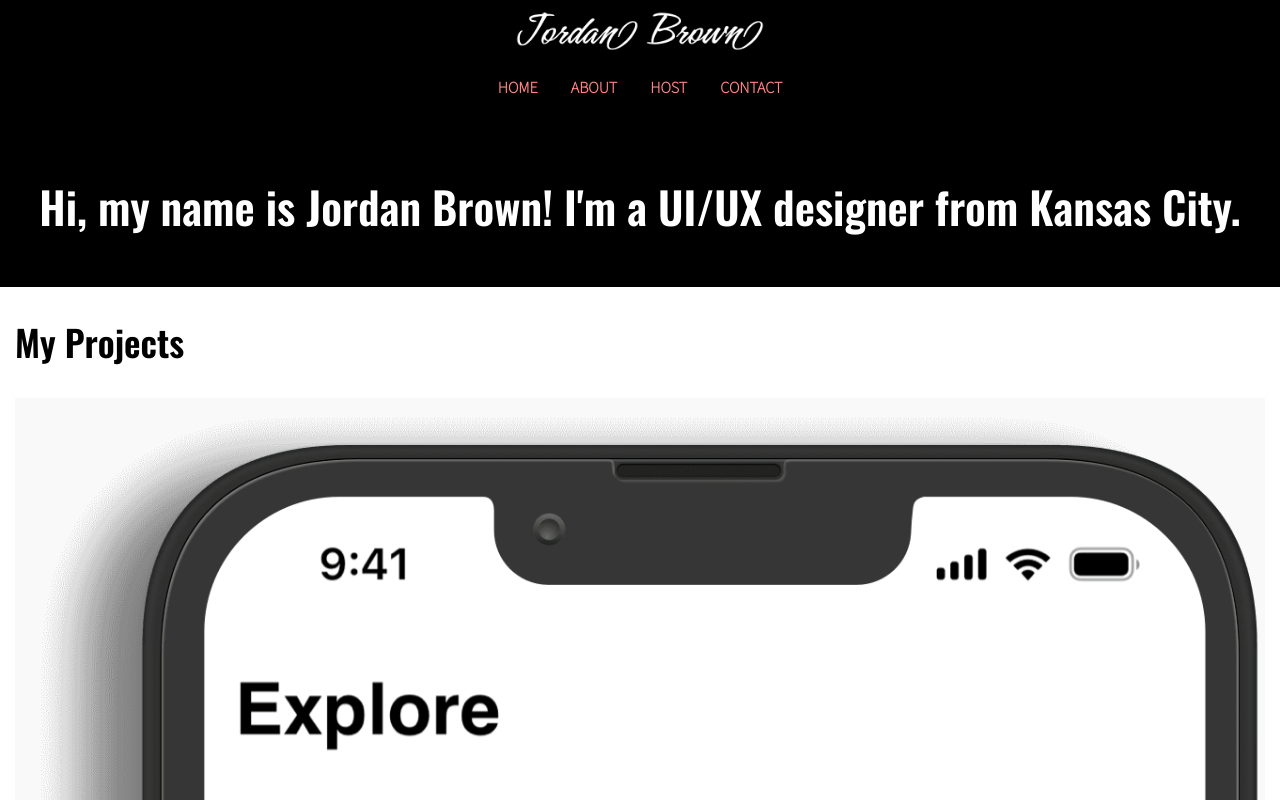
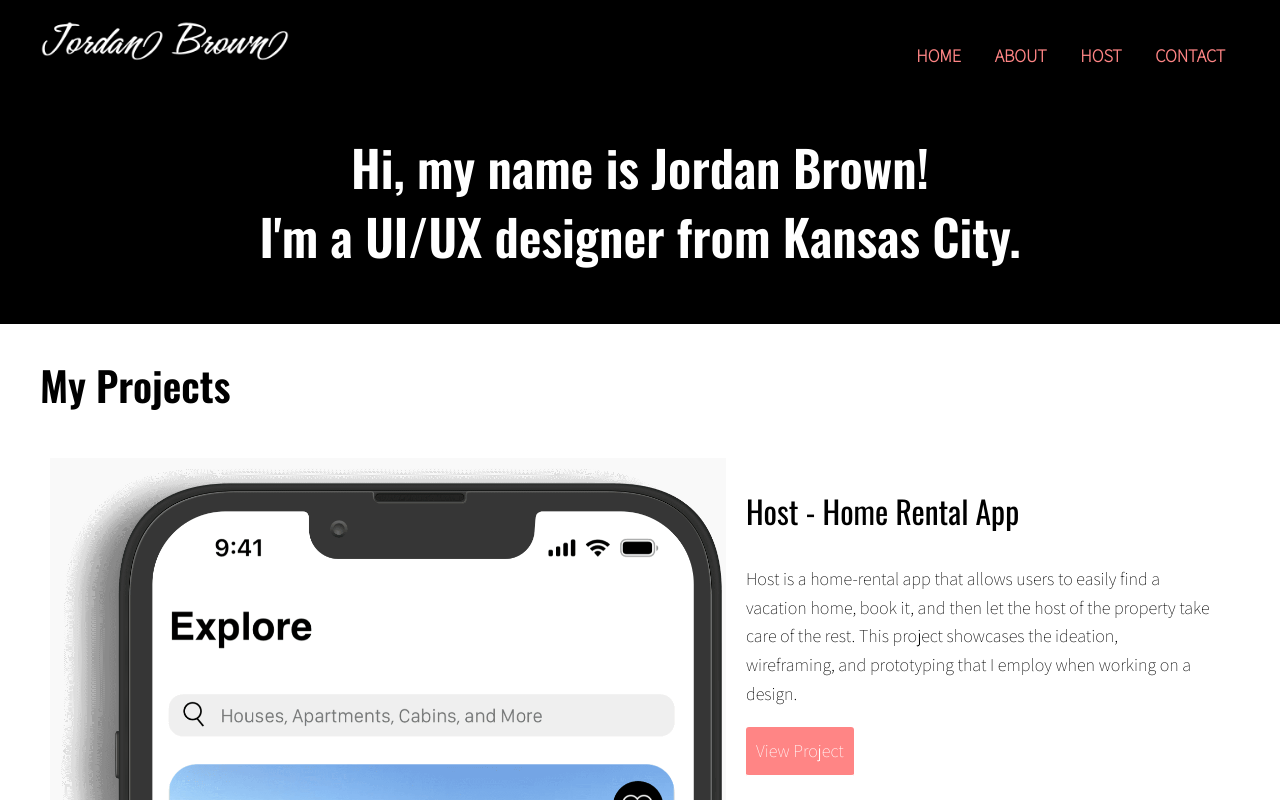
Before and after one commit to jwbrownks/portfolio-website, a plain HTML site: page index.html in a window 1280 px wide. Shown: the top 800 px of the page. Drawn offline with nearby package versions, Linux system fonts and the light colour scheme.

Commit message:
added/updated media queries

```diff
--- a/css/style.css
+++ b/css/style.css
@@ -8,7 +8,7 @@ Accent Color (Light Red): #ff8585
 body {
     background-color: #ffffff;
     font-family: 'Assistant', sans-serif;
-    font-size: 16px;
+    font-size: 18px;
     font-weight: 300;
     line-height: 1.6;
     color: #000000;
@@ -152,6 +152,12 @@ body {
     margin: 25px 0; /* 25px top and bottom, 0 left and right */
   }
 
+  .row::after {
+    content: "";
+    clear: both;
+    display: table;
+  }
+
   #hero h1 {
     text-align: center;
   }
@@ -165,6 +171,11 @@ body {
     padding: 20px 0;
     display: inline-block;
     width: 100%;
+    text-align: center;
+  }
+
+  #hero span {
+    display: block;
   }
 
   #welcome {
@@ -182,3 +193,55 @@ body {
     background-color: #000000;
     color: #ffffff;
   }
+
+  #about-page h3 {
+    margin-top: 0;
+  }
+
+
+  /* Breakpoints */
+
+  /* Medium Devices */
+  @media only screen and (min-width: 640px) {
+    header {
+      text-align: unset;
+      padding: 20px 0 13px;
+    }
+
+    nav {
+      width: auto;
+      float: right;
+      margin-top: 4px;
+    }
+
+    #hero {
+     margin-top: -10px;
+    }
+
+    .col-md-6 {
+      width: 45%;
+    }
+
+    [class*="col-"] {
+      float: left;
+      padding: 10px;
+    }
+  }
+
+  /* Large Devices */
+  @media only screen and (min-width: 1024px) {
+    .col-lg-7 {width: 56.33%;}
+
+    .col-lg-5 {width: 38.66%;}
+
+    .container {
+      max-width: 1200px;
+      margin-left: auto;
+      margin-right: auto;
+    }
+  }
+
+  /* Extra Large Devices */
+  @media only screen and (min-width: 1440px) {
+
+  }
--- a/index.html
+++ b/index.html
@@ -44,17 +44,13 @@
                     <div class="container">
                         <h2>My Projects</h2>
                         <div class="row"><!-- open row that holds (2) columns for project -->
-                            <div><!-- open first column (used for image) -->
+                            <div class="col-md-6 col-lg-7"><!-- open first column (used for image) -->
                                 <picture>
                                     <source srcset="img/host/explore.png" media="(max-width:767px)">
                                     <img src="img/host/explore_2x.png" alt="Explore">
                                 </picture>
-                                <picture>
-                                    <source srcset="img/host/booking.png" media="(max-width:767px)">
-                                    <img src="img/host/booking_2x.png" alt="Booking">
-                                </picture>
                             </div><!-- end first column -->
-                            <div><!-- open second column (used for text) -->
+                            <div class="col-md-6 col-lg-5"><!-- open second column (used for text) -->
                                 <h3>Host - Home Rental App</h3><!-- heading for the project -->
                                 <p>Host is a home-rental app that allows users to easily find a vacation home, book it, and then let the host of the property take care of the rest. This project showcases the ideation, wireframing, and prototyping that I employ when working on a design.</p>
                                 <a href="#" class="button">View Project</a><!-- button or link label -->
```
Also changed, not shown: about.html (+4 -3 lines), host.html (+1 -0 lines).
